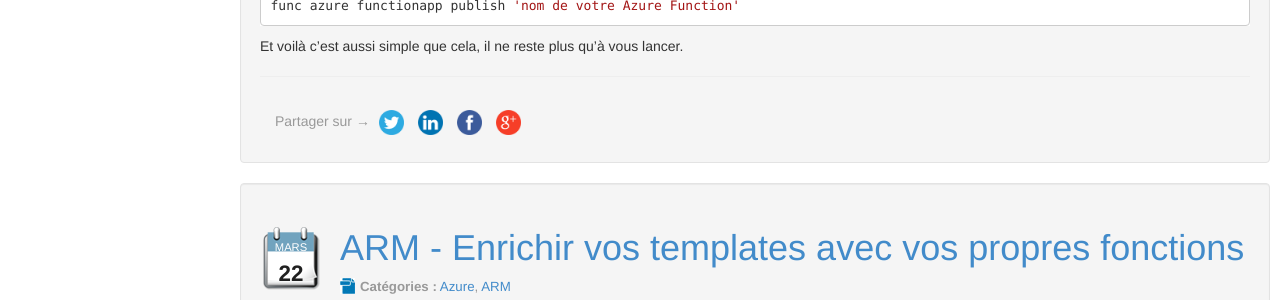
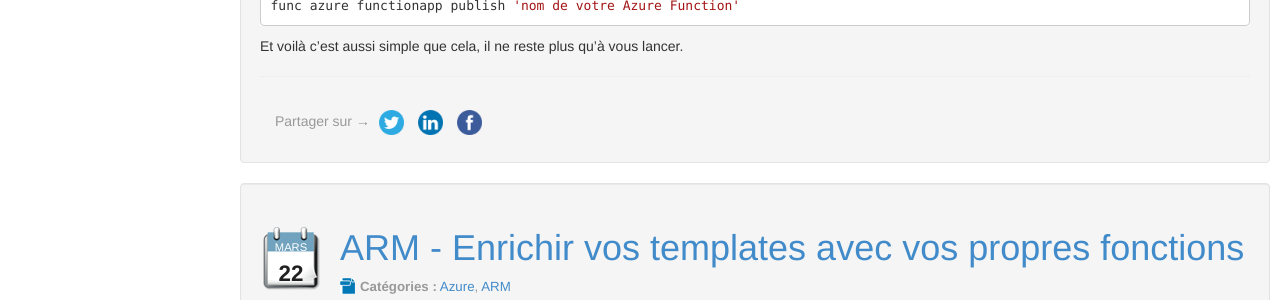
Before and after one commit to wilfriedwoivre/wilfriedwoivre.github.io, a Jekyll site: the page built from index.html, in a window 1280 px wide and 900 px high, scrolled down 2803 px. Shown: the part 150-450 px from the top of the window. Built offline with Jekyll 4.4.1, drawn with Linux system fonts in a browser that asks for light colours; the list of posts is cut into pages by our own code.

```diff
--- a/_includes/share-list.html
+++ b/_includes/share-list.html
@@ -9,7 +9,7 @@
     <a href="https://facebook.com/sharer.php?u={{ site.url }}{{ post.url }}" rel="nofollow" target="_blank" title="Partager sur Facebook">
         <img src="{{ site.url }}/assets/facebook.png" alt="facebook"/>
     </a>
-    <a href="https://plus.google.com/share?url={{ site.url }}{{ post.url }}" rel="nofollow" target="_blank" title="Partager sur Google+">
+    <!--<a href="https://plus.google.com/share?url={{ site.url }}{{ post.url }}" rel="nofollow" target="_blank" title="Partager sur Google+">
         <img src="{{ site.url }}/assets/google.png" alt="Google"/>
-    </a>
+    </a>-->
 </div>
--- a/_includes/share.html
+++ b/_includes/share.html
@@ -10,7 +10,7 @@
     <a href="https://facebook.com/sharer.php?u={{ site.url }}{{ page.url }}" rel="nofollow" target="_blank" title="Partager sur Facebook">
         <img src="{{ site.url }}/assets/facebook.png" alt="facebook"/>
     </a>
-    <a href="https://plus.google.com/share?url={{ site.url }}{{ page.url }}" rel="nofollow" target="_blank" title="Partager sur Google+">
+    <!--<a href="https://plus.google.com/share?url={{ site.url }}{{ page.url }}" rel="nofollow" target="_blank" title="Partager sur Google+">
         <img src="{{ site.url }}/assets/google.png" alt="Google"/>
-    </a>
+    </a>-->
 </div>
```
